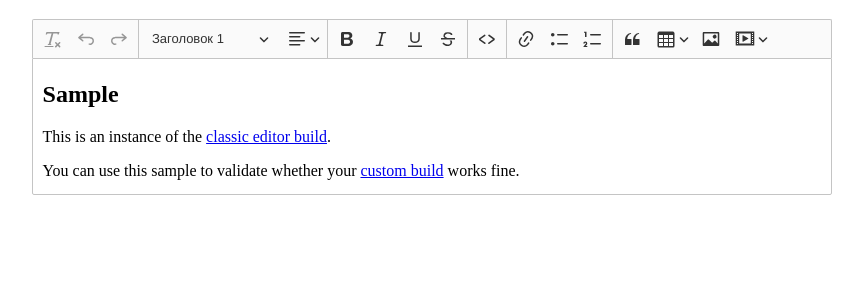
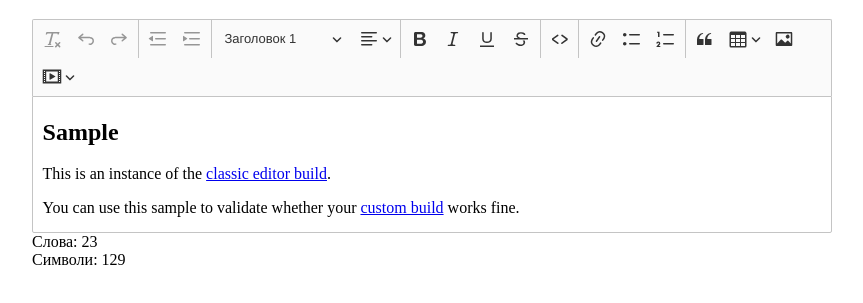
Before and after one commit to woren951/ckeditor, a website built with webpack: page sample/index.html in a window 1280 px wide. Shown: the part 61-364 px from the top of the page, without its empty margins (208-1071 px from the left). Built offline with Linux system fonts and the light colour scheme.

Commit message:
Added more new plugins

```diff
--- a/sample/index.html
+++ b/sample/index.html
@@ -29,11 +29,32 @@
                 build</a> works fine.</p>
     </div>
 
+    <div id="word-count"></div>
+
     <script src="../build/ckeditor.js"></script>
     <!-- <script src="../node_modules/@ckeditor/ckeditor5-inspector/build/inspector.js"></script> -->
 
     <script>
         Ckeditor.create(document.querySelector('#editor'), {
+            link: {
+                decorators: {
+                    addTargetToLinks: {
+                        mode: 'manual',
+                        label: 'Відкрити в новому вікні',
+                        attributes: {
+                            target: '_blank',
+                            rel: 'noopener noreferrer'
+                        }
+                    },
+                    detectDownloadable: {
+                        mode: 'manual',
+                        label: 'Завантажування',
+                        attributes: {
+                            download: 'download'
+                        }
+                    }
+                }
+            },
             mention: {
                 feeds: [
                     {
@@ -51,6 +72,11 @@
         })
         .then(editor => {
             // CKEditorInspector.attach( editor );
+
+            const wordCountPlugin = editor.plugins.get( 'WordCount' );
+            const wordCountWrapper = document.getElementById( 'word-count' );
+
+            wordCountWrapper.appendChild( wordCountPlugin.wordCountContainer );
 
             editor.data.stringify = modelElementOrFragment => {
                 const data = {
--- a/src/ckeditor.js
+++ b/src/ckeditor.js
@@ -1,5 +1,4 @@
 // @ckeditor/ckeditor5-indent-block
-// @ckeditor/ckeditor5-word-count
 
 import CkeditorBase from '@ckeditor/ckeditor5-editor-classic/src/classiceditor';
 // import BalloonEditor from '@ckeditor/ckeditor5-editor-balloon/src/ballooneditor';
@@ -22,6 +21,7 @@ import ImageCaption from '@ckeditor/ckeditor5-image/src/imagecaption';
 import ImageStyle from '@ckeditor/ckeditor5-image/src/imagestyle';
 import ImageToolbar from '@ckeditor/ckeditor5-image/src/imagetoolbar';
 import ImageUpload from '@ckeditor/ckeditor5-image/src/imageupload';
+import Indent from '@ckeditor/ckeditor5-indent/src/indent';
 import Italic from '@ckeditor/ckeditor5-basic-styles/src/italic';
 import Link from '@ckeditor/ckeditor5-link/src/link';
 import List from '@ckeditor/ckeditor5-list/src/list';
@@ -34,8 +34,11 @@ import RemoveFormat from '@ckeditor/ckeditor5-remove-format/src/removeformat';
 import Strikethrough from '@ckeditor/ckeditor5-basic-styles/src/strikethrough';
 import Table from '@ckeditor/ckeditor5-table/src/table';
 import TableToolbar from '@ckeditor/ckeditor5-table/src/tabletoolbar';
+import TextTransformation from '@ckeditor/ckeditor5-typing/src/texttransformation';
 import Underline from '@ckeditor/ckeditor5-basic-styles/src/underline';
 import UploadAdapter from '@ckeditor/ckeditor5-adapter-ckfinder/src/uploadadapter';
+import WatchDog from '@ckeditor/ckeditor5-watchdog/src/watchdog';
+import WordCount from '@ckeditor/ckeditor5-word-count/src/wordcount';
 
 export default class Ckeditor extends CkeditorBase {}
 
@@ -57,6 +60,7 @@ Ckeditor.builtinPlugins = [
     ImageStyle,
     ImageToolbar,
     ImageUpload,
+    Indent,
     Italic,
     Link,
     List,
@@ -69,8 +73,11 @@ Ckeditor.builtinPlugins = [
     Strikethrough,
     Table,
     TableToolbar,
+    TextTransformation,
     Underline,
-    UploadAdapter
+    UploadAdapter,
+    WatchDog,
+    WordCount
 ];
 
 Ckeditor.defaultConfig = {
@@ -79,6 +86,9 @@ Ckeditor.defaultConfig = {
             'removeFormat',
             'undo',
             'redo',
+            '|',
+            'outdent',
+            'indent',
             '|',
             'heading',
             'alignment',
@@ -104,6 +114,8 @@ Ckeditor.defaultConfig = {
     blockToolbar: [
         'paragraph', 'heading1', 'heading2', 'heading3',
         '|',
+        'outdent', 'indent',
+        '|',
         'bulletedList', 'numberedList'
     ],
     alignment: {
@@ -121,6 +133,10 @@ Ckeditor.defaultConfig = {
             'imageTextAlternative'
         ]
     },
+    indentBlock: {
+        offset: 1,
+        unit: 'em'
+    },
     table: {
         contentToolbar: [
             'tableColumn',
@@ -129,5 +145,6 @@ Ckeditor.defaultConfig = {
             'mergeTableCells'
         ]
     },
-    language: 'uk'
+    language: 'uk',
+    additionalLanguages: 'all'
 };
```
Also changed, not shown: package.json (+39 -35 lines), build/ckeditor.js, build/translations/af.js, build/translations/ar.js, build/translations/ast.js, build/translations/az.js, build/translations/bg.js, build/translations/ca.js, build/translations/cs.js, build/translations/da.js, build/translations/de-ch.js, build/translations/de.js, build/translations/el.js, build/translations/en-au.js, 44 more files, 2 other files. Lines whose indentation alone changed are shown as unchanged.
